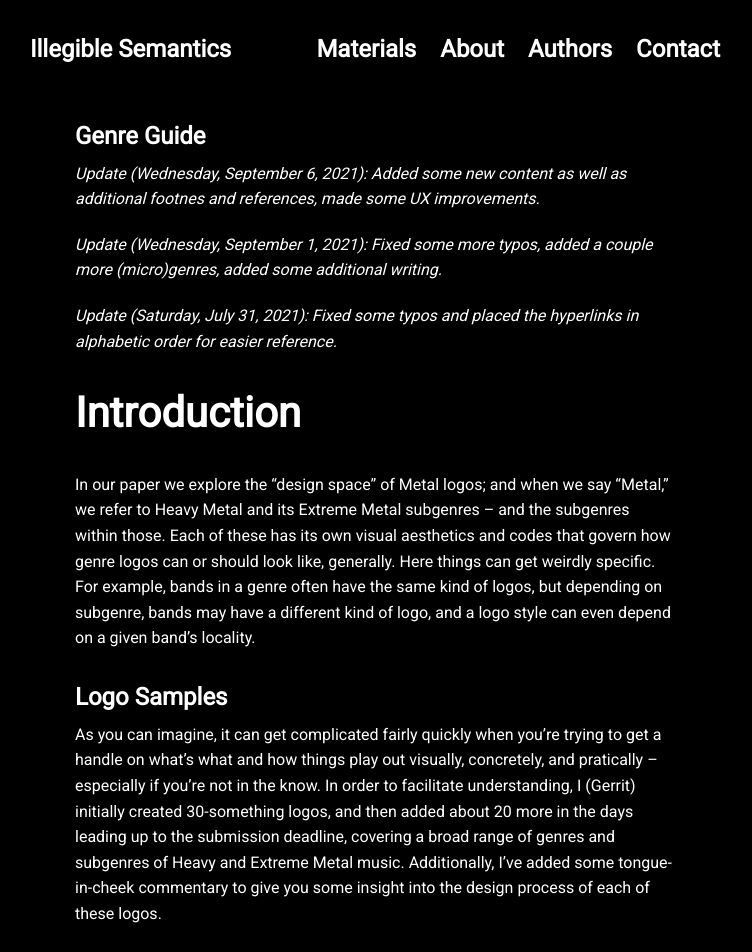
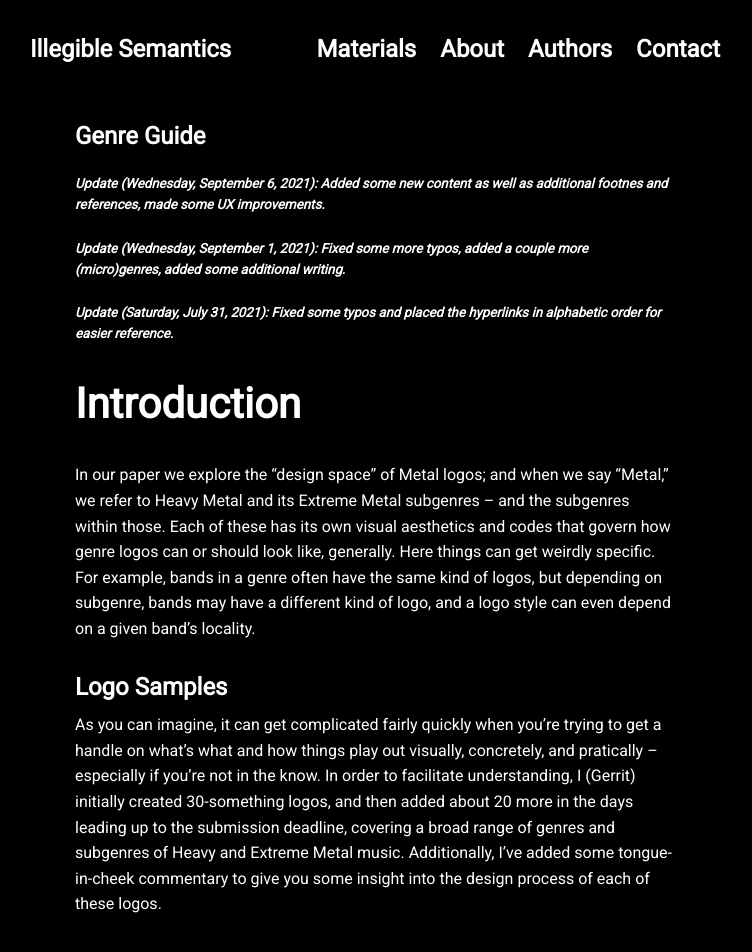
Before and after one commit to Noeska/illegiblesemantics, a Jekyll site: the page built from projects/proj-2.md, in a window 1280 px wide. Shown: the top 952 px of the page, without its empty margins (265-1017 px from the left). Built offline with Jekyll 4.4.1, drawn with Linux system fonts in a browser that asks for light colours; nearby versions of some CDN libraries; grey boxes are pictures that could not be loaded.

```diff
--- a/projects/proj-2.md
+++ b/projects/proj-2.md
@@ -4,11 +4,9 @@ title: 'Genre Guide'
 ---
 <!-- Here you can see samples of logo designs covering a broad range of metal genres and extreme subgenres with some tongue-in-cheek commentary by Gerrit Rijken. -->
 
-*Update (Wednesday, September 6, 2021): Added some new content as well as additional footnes and references, made some UX improvements.*
-
-*Update (Wednesday, September 1, 2021): Fixed some more typos, added a couple more (micro)genres, added some additional writing.*
-
-*Update (Saturday, July 31, 2021): Fixed some typos and placed the hyperlinks in alphabetic order for easier reference.*
+##### *Update (Wednesday, September 6, 2021): Added some new content as well as additional footnes and references, made some UX improvements.*
+##### *Update (Wednesday, September 1, 2021): Fixed some more typos, added a couple more (micro)genres, added some additional writing.*
+##### *Update (Saturday, July 31, 2021): Fixed some typos and placed the hyperlinks in alphabetic order for easier reference.*
 
 ## Introduction
 
```
